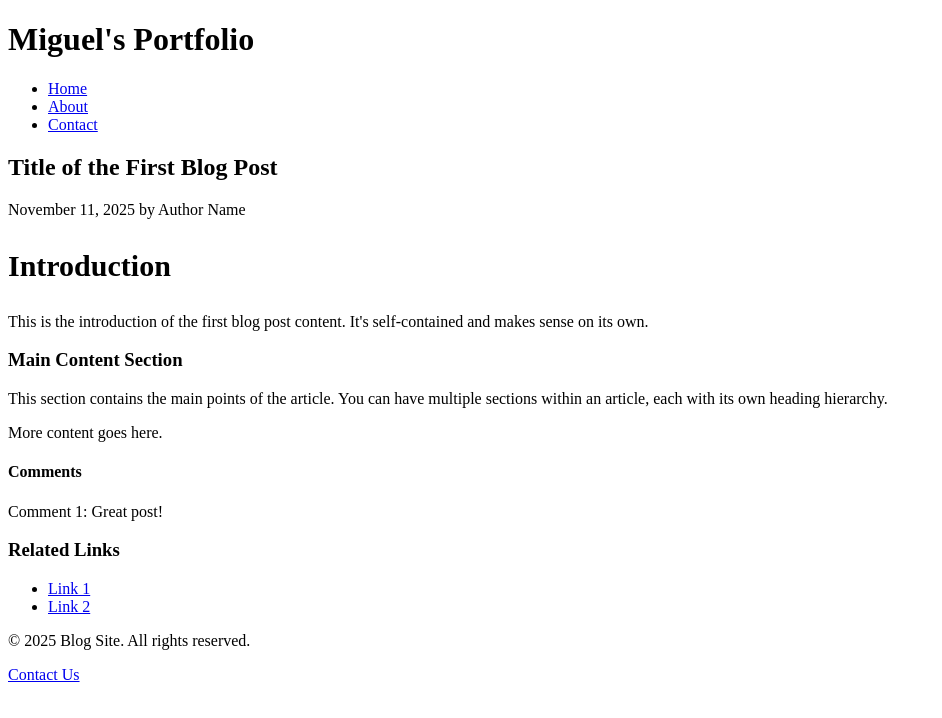
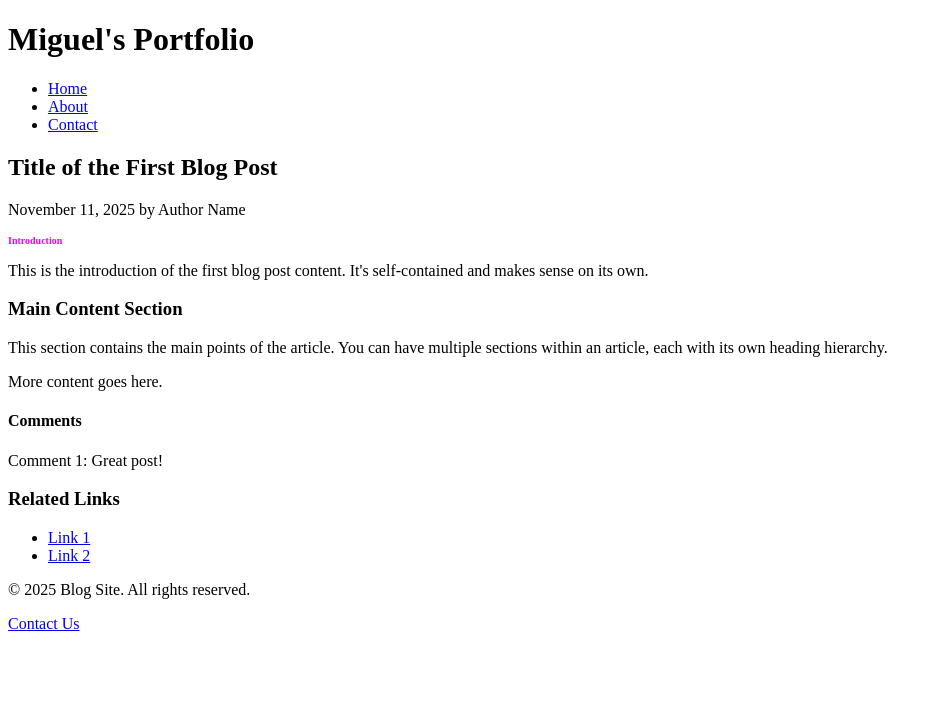
Before and after one commit to IDBCourses/kd401b-ht26-a3-M4niccmd, a plain HTML site: page index.html in a window 1280 px wide. Shown: the whole page, without its empty margins (0-942 px from the left). Drawn offline with Linux system fonts and the light colour scheme.

Commit message:
Changed font size and the colour

```diff
--- a/style.css
+++ b/style.css
@@ -1,4 +1,4 @@
 .intro {
-  color: black;
-  font-size: 30px;
+  color: rgb(245, 0, 245);
+  font-size: 10px;
 }
```
